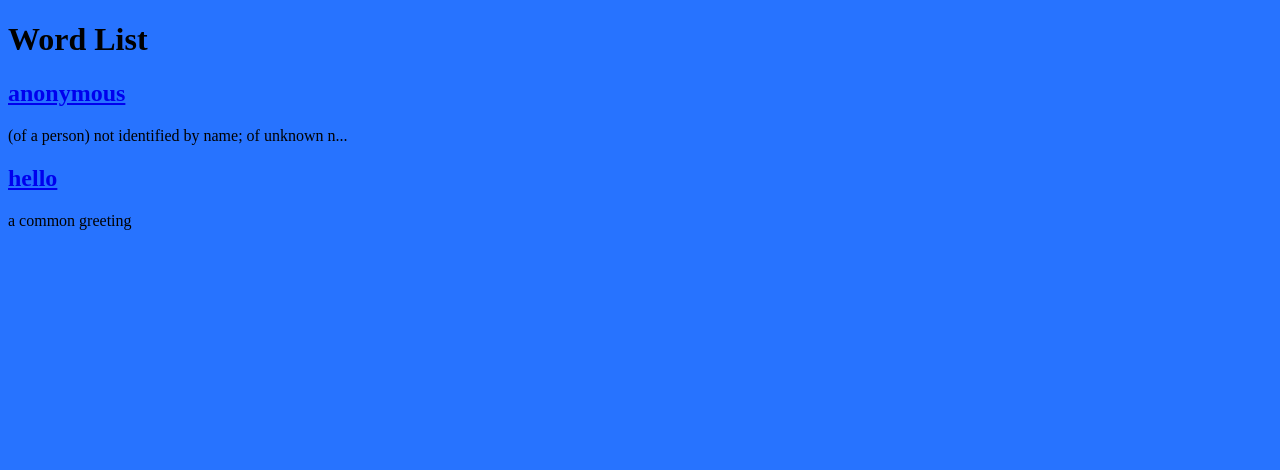
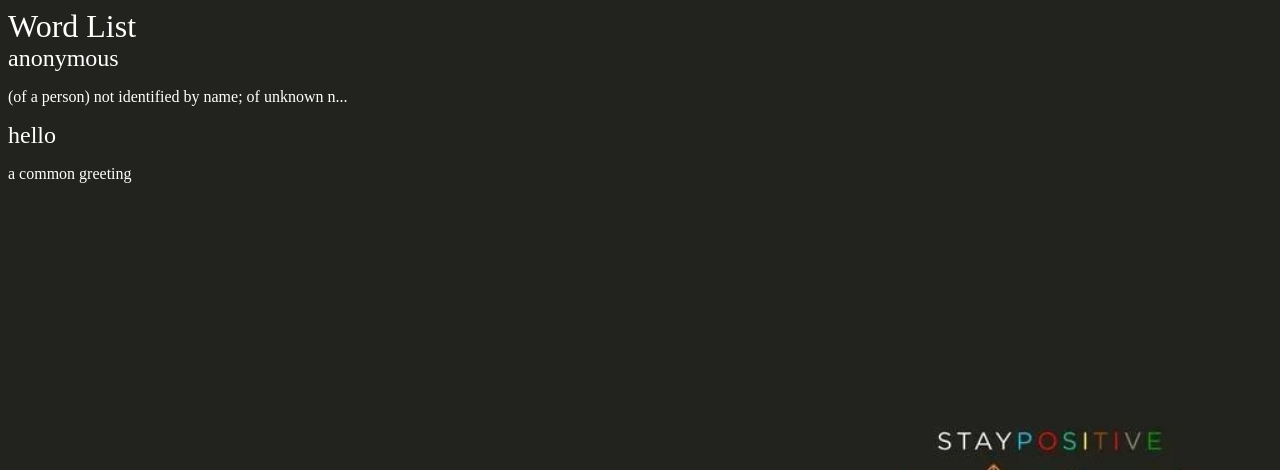
Before and after one commit to Bondou66/ImproVocab, a Django app: page /words/wordlist/ in a window 1280 px wide. Shown: the top 470 px of the page. Run offline with Django 3.2, Linux system fonts and the light colour scheme; data comes from the database, SQL or seed files in the repository.

Commit message:
added css

```diff
--- a/assets/styling.css
+++ b/assets/styling.css
@@ -1,3 +1,22 @@
 body {
-    background-color: #2773FF;
+    background-color: #22231e;
+    background-image: url(stayPositive.png);
+    background-position:right bottom;
+    background-repeat: no-repeat;
+    background-attachment: fixed;
+    color: #fff;
 }
+
+body*{
+    font-family: Ubuntu;
+}
+
+h1, h2, h3, h4, h5{
+    font-weight: normal;
+    margin: 0;
+}
+
+a, a:hover, a:visited{
+    color:#fff;
+    text-decoration: none;
+}
--- a/templates/about.html
+++ b/templates/about.html
@@ -1,8 +1,10 @@
+{% load static from static %}
 <!DOCTYPE html>
 <html>
     <head>
         <meta charset="utf-8">
         <title>About</title>
+        <link rel="stylesheet" href="{% static 'styling.css' %}">
     </head>
     <body>
         <h1>About us</h1>
--- a/templates/homepage.html
+++ b/templates/homepage.html
@@ -1,8 +1,10 @@
+{% load static from static %}
 <!DOCTYPE html>
 <html>
     <head>
         <meta charset="utf-8">
         <title>HomePage</title>
+        <link rel="stylesheet" href="{% static 'styling.css' %}">
     </head>
     <body>
         <h1>This is the homepage</h1>
```
Also changed, not shown: assets/stayPositive.png (added).
